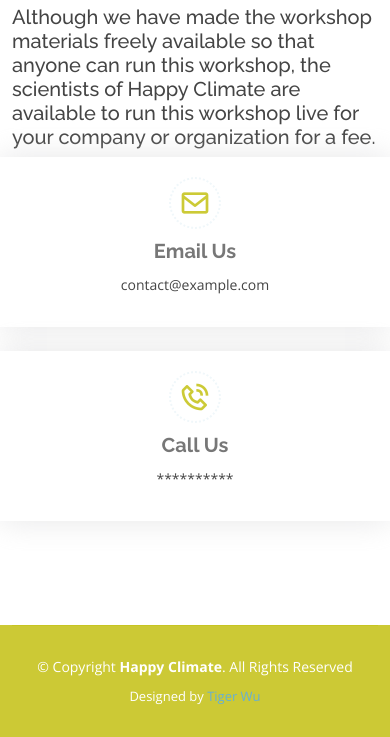
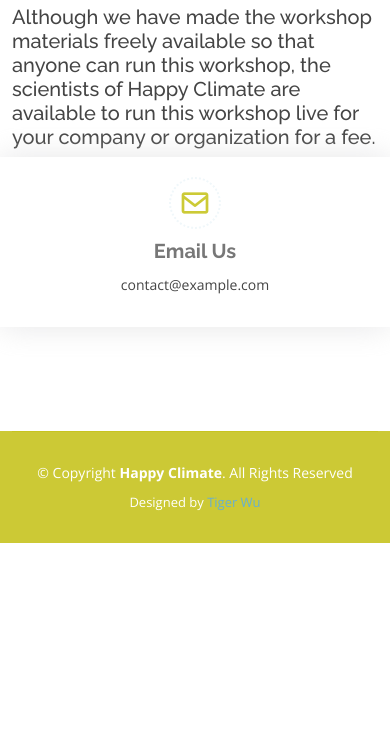
Before and after one commit to TigerThePro/happyclimate, a plain HTML site: page workshop.html in a window 390 px wide. Shown: the part 2186-2923 px from the top of the page. After the commit the page ends 2729 px from the top, so only its background shows below. Drawn offline with nearby package versions, Linux system fonts and the light colour scheme.

Commit message:
deleted phone option in contact

```diff
--- a/workshop.html
+++ b/workshop.html
@@ -276,13 +276,13 @@
         </div>
       </div>
 
-      <div class="col-lg-6">
+      <!-- <div class="col-lg-6">
         <div class="info-box  mb-4">
           <i class="bx bx-phone-call"></i>
           <h3>Call Us</h3>
           <p>**********</p>
         </div>
-      </div>
+      </div> -->
       <div></div>
     </div>
   </section><!-- End Contact Section -->
```
